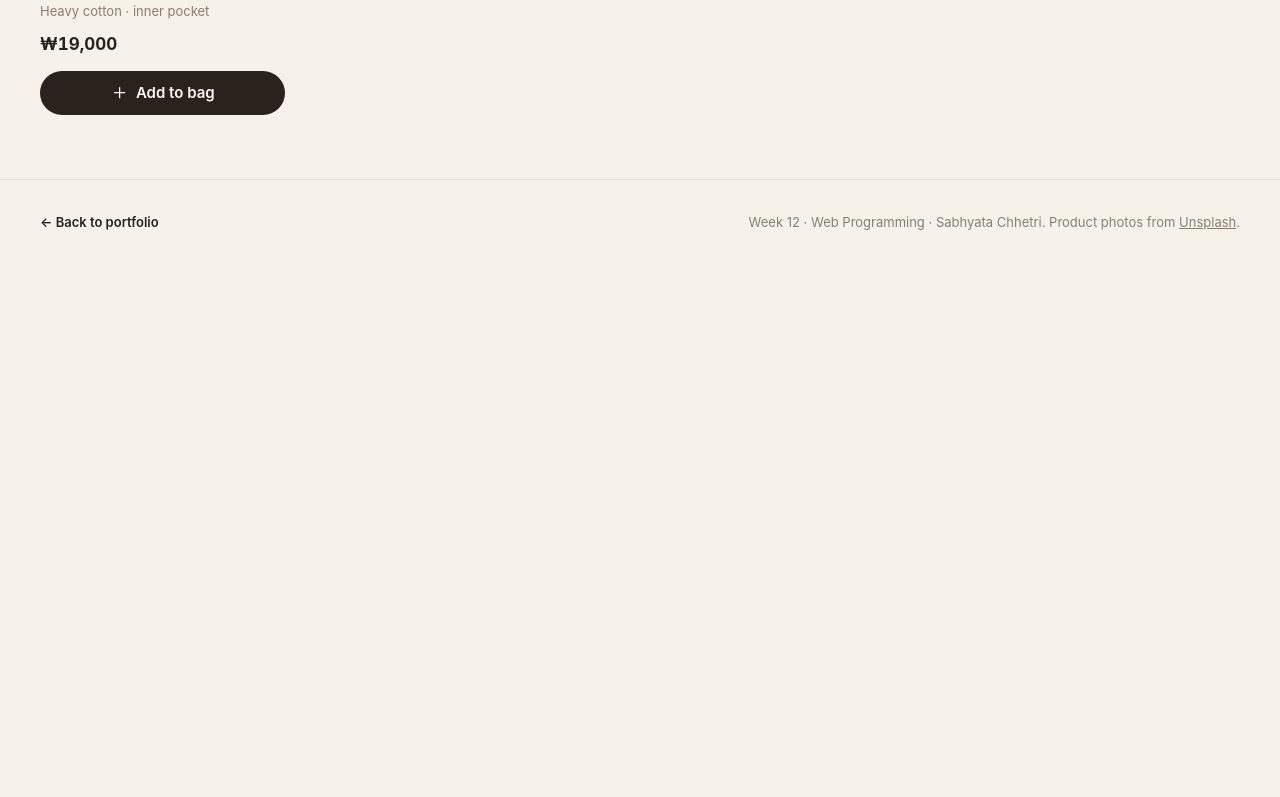
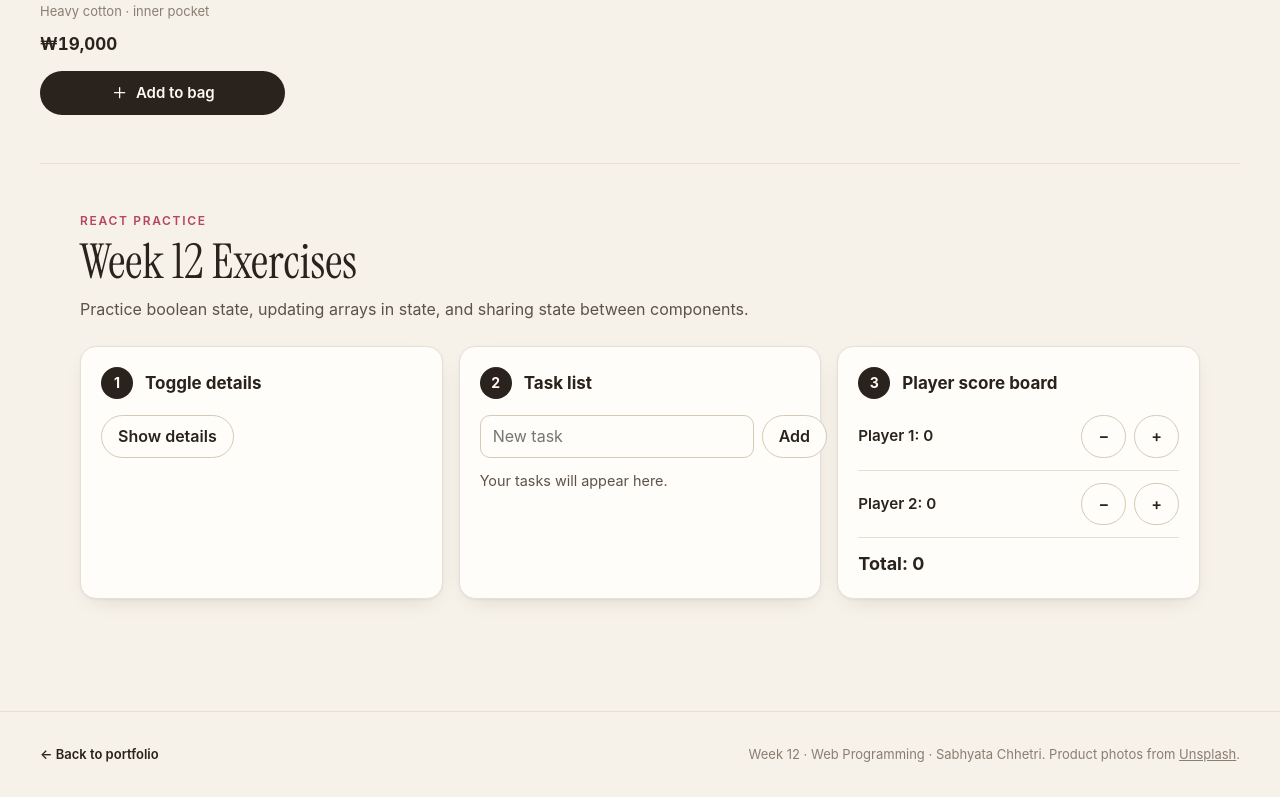
Before and after one commit to sabhyatachhetri45-dev/web-programming, a React (Vite) app in the folder week12/: page / in a window 1280 px wide. Shown: the part 2251-3048 px from the top of the page. Before the commit the page ends 2516 px from the top, so only its background shows below. Built offline with nearby package versions, Linux system fonts and the light colour scheme; a web font is replaced by a local one.

Commit message:
Render the three React exercises in the week 12 app

```diff
--- a/week12/src/components/ShoppingCart.jsx
+++ b/week12/src/components/ShoppingCart.jsx
@@ -6,6 +6,7 @@ import { CartSidebar } from './CartSidebar.jsx';
 import { MobileCartBar } from './MobileCartBar.jsx';
 import { ProductList } from './ProductList.jsx';
 import { ProductToolbar } from './ProductToolbar.jsx';
+import { ReactExercises } from './ReactExercises.jsx';
 import { StoreFooter } from './StoreFooter.jsx';
 import { StoreHeader } from './StoreHeader.jsx';
 import { StoreIntro } from './StoreIntro.jsx';
@@ -130,6 +131,8 @@ export function ShoppingCart() {
             }}
           />
         </div>
+
+        <ReactExercises />
       </main>
 
       <StoreFooter isInert={isPageInert} />
```
Also changed, not shown: 1 other file (tests, documents, lock files or other folders).
